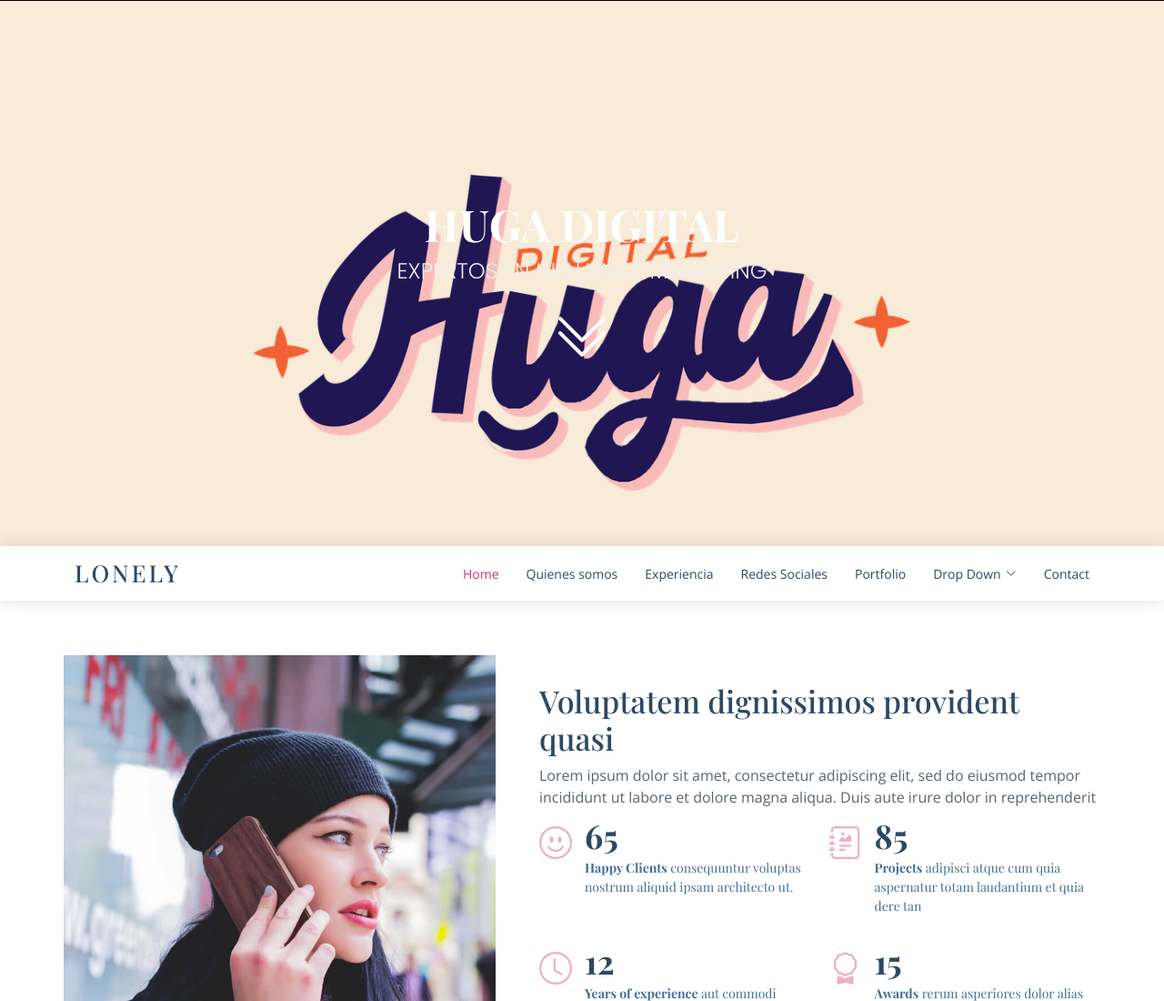
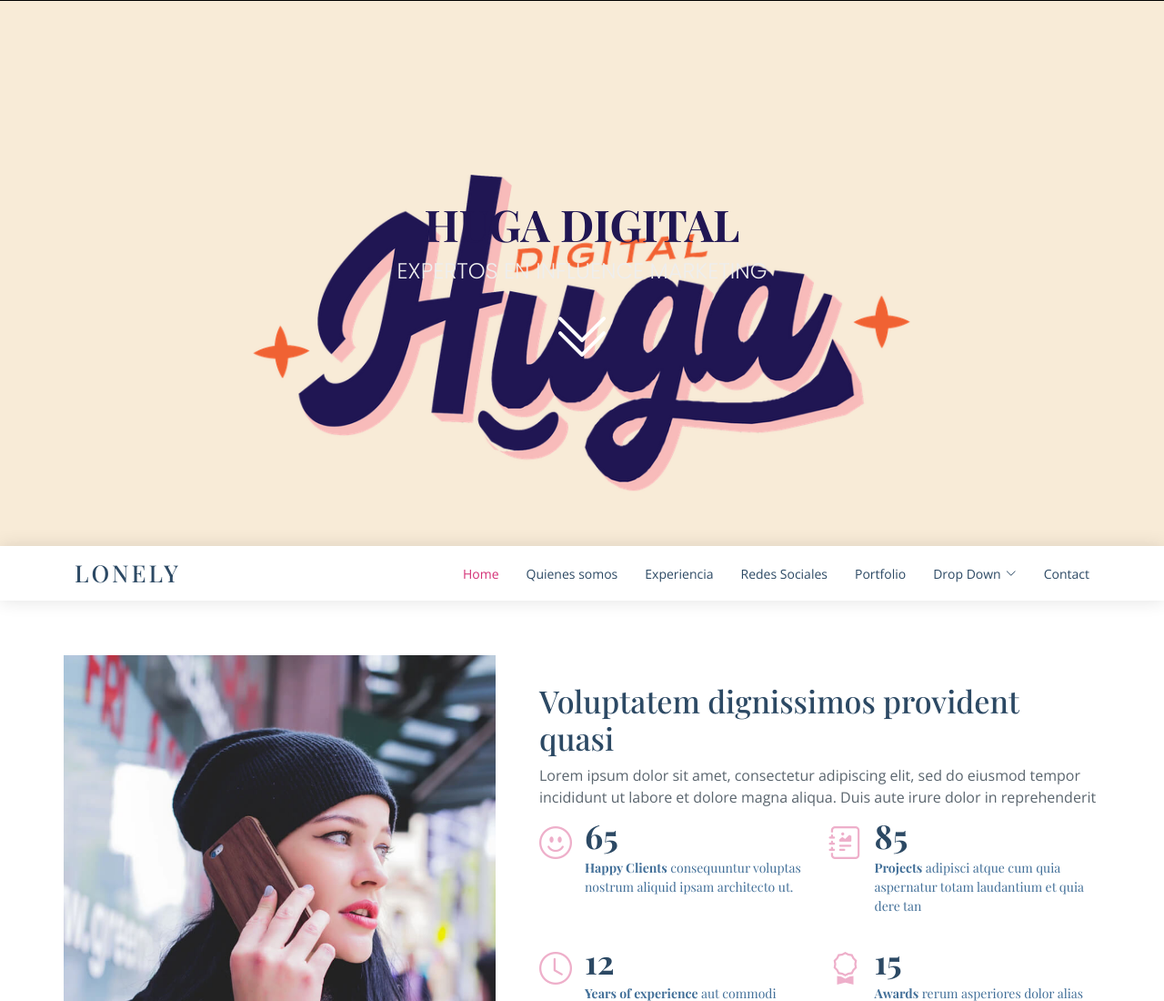
Before and after one commit to ospination/huga.github.io, a plain HTML site: page index.html in a window 1280 px wide. Shown: the top 1100 px of the page at 91% size. Drawn offline with nearby package versions, Linux system fonts and the light colour scheme; a web font is replaced by a local one.

Commit message:
Update style.css

```diff
--- a/assets/css/style.css
+++ b/assets/css/style.css
@@ -341,7 +341,7 @@ h6 {
   font-size: 48px;
   font-weight: 700;
   line-height: 56px;
-  color: #fff;
+  color: #201653;
 }
 
 #hero h2 {
```
